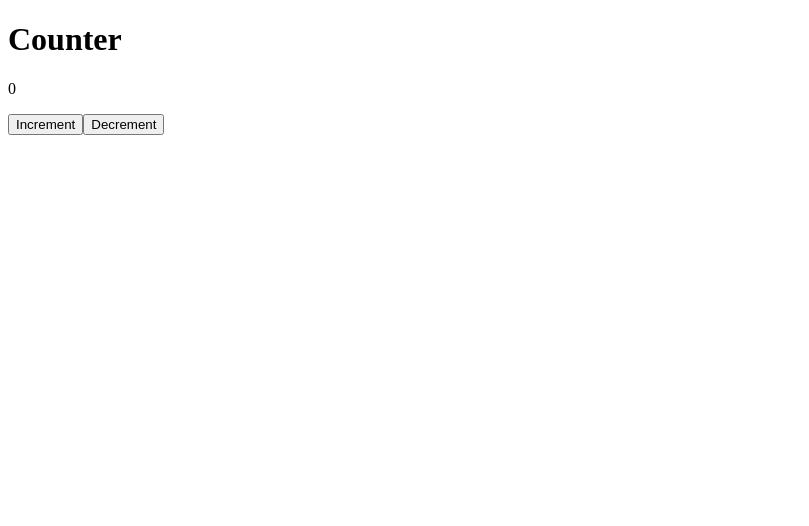
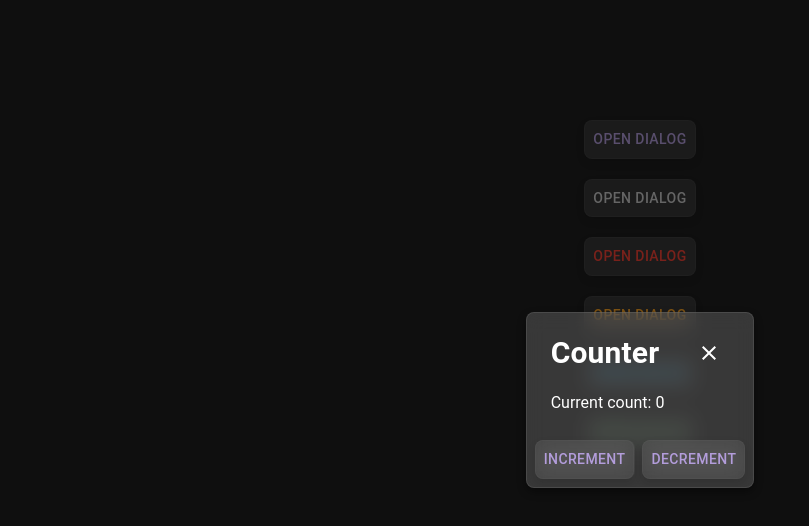
Before and after one commit to NandanGit/flo, a React (Vite) app: page / in a window 1280 px wide. Shown: the top 526 px of the page, without its empty margins (0-809 px from the left). Built offline with nearby package versions, Linux system fonts and the light colour scheme.

Commit message:
Add MUI dependencies and implement counter with dialog

```diff
--- a/package.json
+++ b/package.json
@@ -11,6 +11,11 @@
 		"serve": "json-server --watch db.json --port 3001"
 	},
 	"dependencies": {
+		"@emotion/react": "^11.11.3",
+		"@emotion/styled": "^11.11.0",
+		"@mui/icons-material": "^5.15.9",
+		"@mui/material": "^5.15.9",
+		"@mui/system": "^5.15.9",
 		"react": "^18.2.0",
 		"react-dom": "^18.2.0"
 	},
--- a/src/App.tsx
+++ b/src/App.tsx
@@ -1,15 +1,79 @@
+import { Close } from '@mui/icons-material';
+import {
+	Button,
+	Container,
+	Dialog,
+	DialogActions,
+	DialogContent,
+	DialogTitle,
+	Icon,
+	IconButton,
+} from '@mui/material';
 import { useState } from 'react';
 
 function App() {
 	const [count, setCount] = useState(0);
+	const [dialogIsOpen, setDialogIsOpen] = useState(true);
 
 	return (
-		<div>
-			<h1>Counter</h1>
-			<p>{count}</p>
-			<button onClick={() => setCount(count + 1)}>Increment</button>
-			<button onClick={() => setCount(count - 1)}>Decrement</button>
-		</div>
+		<Container
+			style={{
+				padding: 20,
+				display: 'flex',
+				flexDirection: 'column',
+				alignItems: 'center',
+				justifyContent: 'center',
+				gap: 20,
+				width: 200,
+				margin: 'auto',
+				marginTop: 100,
+			}}
+		>
+			<Button onClick={() => setDialogIsOpen(true)} color='primary'>
+				Open Dialog
+			</Button>
+			<Button onClick={() => setDialogIsOpen(true)} color='secondary'>
+				Open Dialog
+			</Button>
+			<Button onClick={() => setDialogIsOpen(true)} color='error'>
+				Open Dialog
+			</Button>
+			<Button onClick={() => setDialogIsOpen(true)} color='warning'>
+				Open Dialog
+			</Button>
+			<Button onClick={() => setDialogIsOpen(true)} color='info'>
+				Open Dialog
+			</Button>
+			<Button onClick={() => setDialogIsOpen(true)} color='success'>
+				Open Dialog
+			</Button>
+
+			<Dialog open={dialogIsOpen}>
+				<DialogTitle>
+					<div
+						style={{
+							display: 'flex',
+							justifyContent: 'space-between',
+							alignItems: 'center',
+						}}
+					>
+						<h2>Counter</h2>
+						<IconButton onClick={() => setDialogIsOpen(false)}>
+							<Icon>
+								<Close />
+							</Icon>
+						</IconButton>
+					</div>
+				</DialogTitle>
+				<DialogContent>
+					<p>Current count: {count}</p>
+				</DialogContent>
+				<DialogActions>
+					<Button onClick={() => setCount(count + 1)}>Increment</Button>
+					<Button onClick={() => setCount(count - 1)}>Decrement</Button>
+				</DialogActions>
+			</Dialog>
+		</Container>
 	);
 }
 
--- /dev/null
+++ b/src/index.css
@@ -0,0 +1,10 @@
+* {
+	box-sizing: border-box;
+	margin: 0;
+}
+
+body {
+	background-color: rgb(30, 30, 30);
+	color: rgb(220, 220, 220);
+	font-family: 'Roboto', sans-serif;
+}
--- a/src/main.tsx
+++ b/src/main.tsx
@@ -1,9 +1,14 @@
 import React from 'react';
 import ReactDOM from 'react-dom/client';
 import App from './App.tsx';
+import { ThemeProvider } from '@mui/material/styles';
+import { glassThemeDark } from './themes';
+import './index.css';
 
 ReactDOM.createRoot(document.getElementById('root')!).render(
 	<React.StrictMode>
-		<App />
+		<ThemeProvider theme={glassThemeDark}>
+			<App />
+		</ThemeProvider>
 	</React.StrictMode>
 );
--- /dev/null
+++ b/src/themes/glass.ts
@@ -0,0 +1,51 @@
+import { createTheme } from '@mui/material/styles';
+
+/**
+ * Create a theme instance with glassmorphism effect
+ * Create the theme for dark mode
+ * Modify the styles of any component needed to support the glassmorphism effect
+ */
+
+export const glassThemeDark = createTheme({
+	palette: {
+		mode: 'dark',
+		primary: {
+			// Purple primary color
+			main: '#b39ddb',
+		},
+		secondary: {
+			// main: '#81c784',
+			main: '#ccc',
+		},
+		background: {
+			default: 'rgba(30, 30, 30, 0.9)',
+		},
+	},
+	shape: {
+		borderRadius: 8,
+	},
+	components: {
+		// Paper with glassmorphism effect
+		MuiPaper: {
+			styleOverrides: {
+				root: {
+					backgroundColor: 'rgba(30, 30, 30, 0.2)',
+					backdropFilter: 'blur(10px)',
+					border: '1px solid rgba(128, 128, 128, 0.25)',
+					boxShadow: '0 4px 8px rgba(0, 0, 0, 0.4)',
+				},
+			},
+		},
+		// Button with glassmorphism effect
+		MuiButton: {
+			styleOverrides: {
+				root: {
+					backgroundColor: 'rgba(80, 80, 80, 0.5)',
+					backdropFilter: 'blur(10px)',
+					border: '1px solid rgba(128, 128, 128, 0.1)',
+					boxShadow: '0 4px 8px rgba(0, 0, 0, 0.1)',
+				},
+			},
+		},
+	},
+});
--- /dev/null
+++ b/src/themes/index.ts
@@ -0,0 +1 @@
+export { glassThemeDark } from './glass';
```
Also changed, not shown: 1 other file (tests, documents, lock files or other folders).
